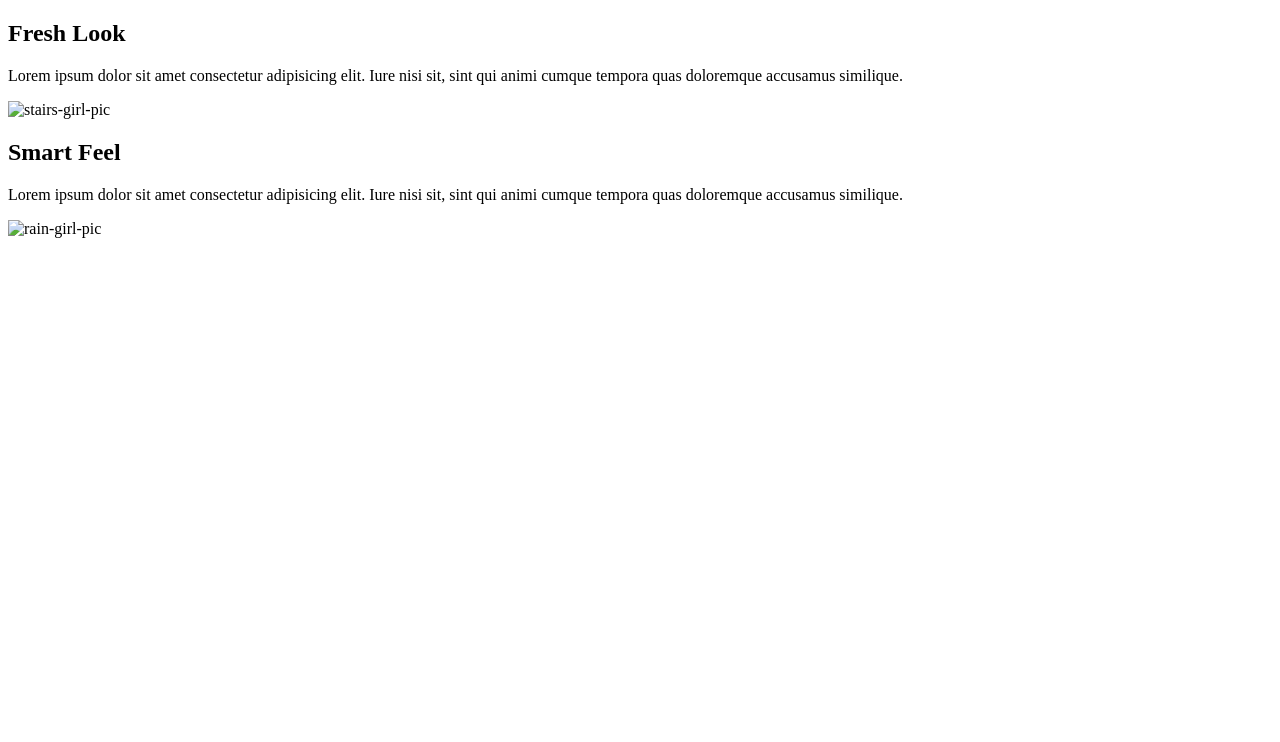
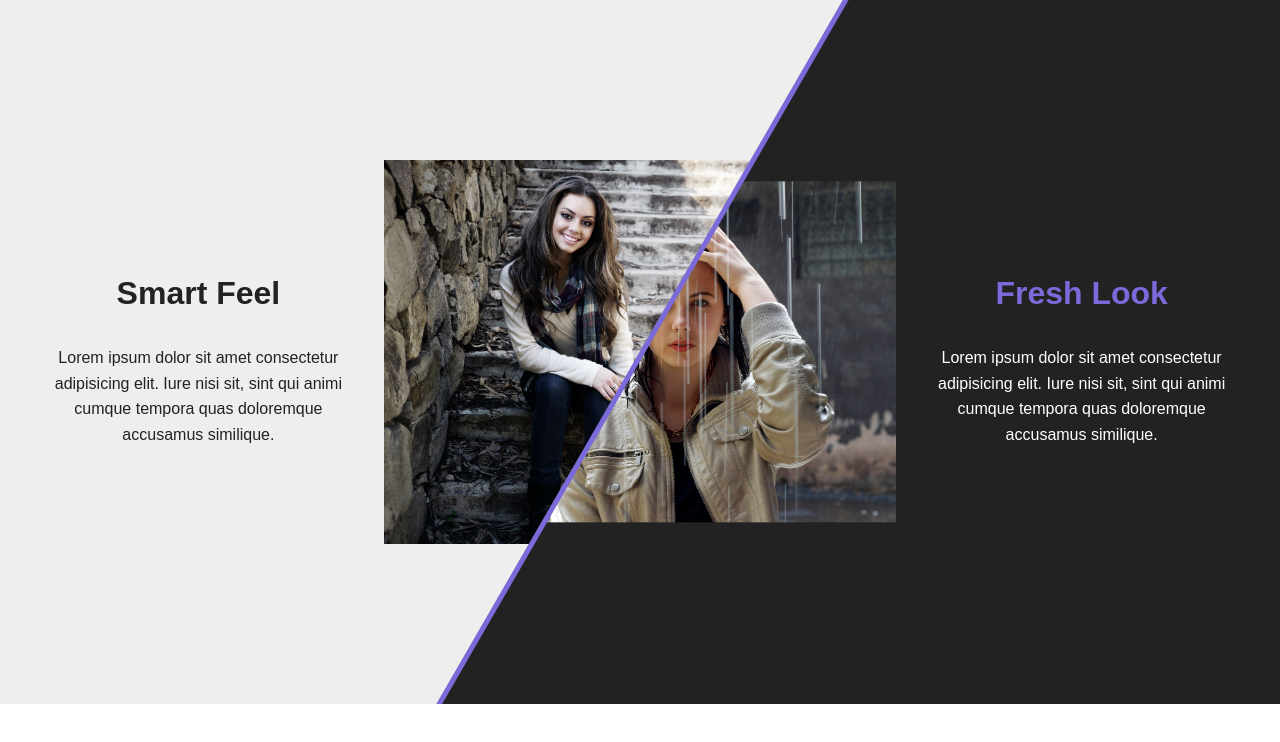
Before and after one commit to KyleKnolleLynch/splitScreenSlider, a plain HTML site: page index.html in a window 1280 px wide. Drawn offline with Linux system fonts and the light colour scheme; the site is published under a folder, as on GitHub Pages, so addresses that start at the root find nothing.

Commit message:
version_2.0.0

```diff
--- a/index.html
+++ b/index.html
@@ -5,7 +5,7 @@
     <meta charset="UTF-8">
     <meta name="viewport" content="width=device-width, initial-scale=1.0">
     <meta http-equiv="X-UA-Compatible" content="ie=edge">
-    <link rel="stylesheet" href="../css/style.css">
+    <link rel="stylesheet" href="./css/style.css">
     <title>Split Screen Slider</title>
 </head>
 
@@ -18,7 +18,7 @@
                     <p>Lorem ipsum dolor sit amet consectetur adipisicing elit. Iure nisi sit, sint qui animi cumque tempora
                         quas doloremque accusamus similique.</p>
                 </div>
-                <img src="/images/rain-girl.jpeg" alt="stairs-girl-pic">
+                <img src="images/rain-girl.jpeg" alt="stairs-girl-pic">
             </div>
         </div>
 
@@ -30,7 +30,7 @@
                     <p>Lorem ipsum dolor sit amet consectetur adipisicing elit. Iure nisi sit, sint qui animi cumque tempora
                         quas doloremque accusamus similique.</p>
                 </div>
-                <img src="/images/stairs-girl.jpeg" alt="rain-girl-pic">
+                <img src="images/stairs-girl.jpeg" alt="rain-girl-pic">
             </div>
         </div>
 
@@ -38,7 +38,7 @@
     </section>
 
 
-    <script src="../js/main.js"></script>
+    <script src="./js/main.js"></script>
 </body>
 
 </html>
```
